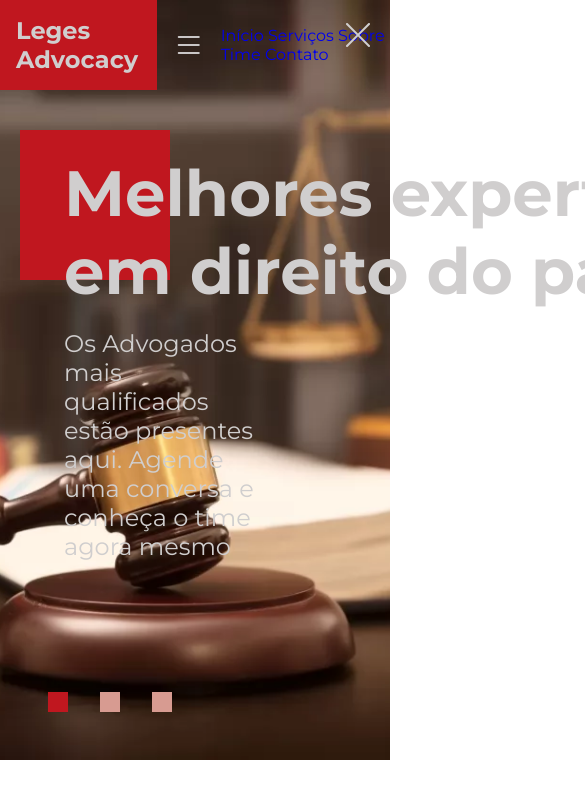
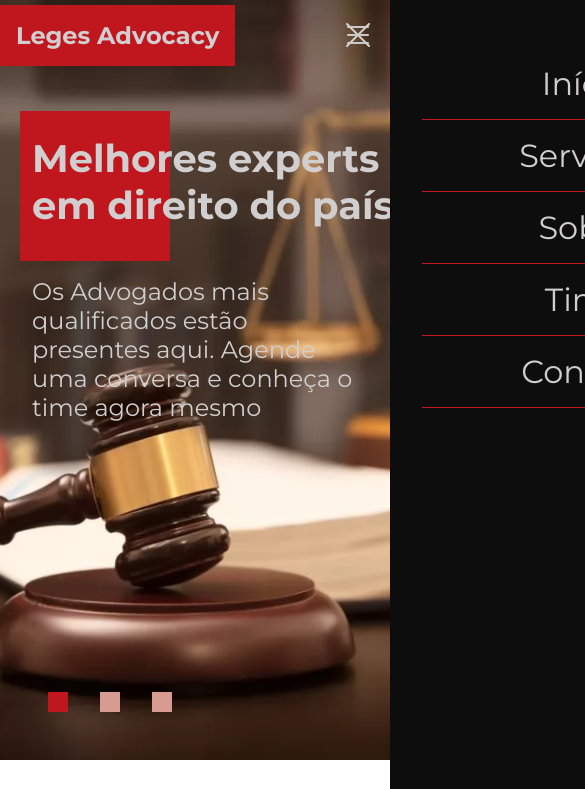
Before and after one commit to ajuniorcal/legesadvocacy, a plain HTML site: page index.html in a window 390 px wide. Shown: the top 789 px of the page, 585 px wide, since content can reach past the window. Drawn offline with nearby package versions, Linux system fonts and the light colour scheme.

Commit message:
Quase la

```diff
--- a/css/style.css
+++ b/css/style.css
@@ -1,5 +1,5 @@
 /* Geral */
-@import url('https://fonts.googleapis.com/css2?family=Montserrat:ital,wght@0,300;0,400;0,700;1,500&display=swap');
+@import url("https://fonts.googleapis.com/css2?family=Montserrat:ital,wght@0,300;0,400;0,700;1,500&display=swap");
 
 :root {
   --main-color: #c0171f; /* #c0171f */
@@ -8,13 +8,12 @@
   --secondary-color: #d79b91;
   --tertiary-color: #d0cece;
   --secondary-bg-color: #5c1011;
-
 }
 * {
-    font-family: 'Montserrat', sans-serif;
+  font-family: "Montserrat", sans-serif;
   padding: 0;
   margin: 0;
-
+  box-sizing: border-box;
 }
 
 a {
@@ -30,7 +29,6 @@ input[type="submit"] {
 /* Cabeçlho e Banner */
 
 #header {
-
   min-height: 90vh;
   background-image: url("../Images/cabeçalho.webp");
   background-size: cover;
@@ -38,7 +36,6 @@ input[type="submit"] {
   color: var(--primary-text-color);
   margin-bottom: 2rem;
   position: relative;
-
 }
 
 #inner-header {
@@ -59,7 +56,7 @@ input[type="submit"] {
   margin-right: 2rem;
 }
 
-#navbar a{
+#navbar a {
   color: var(--primary-text-color);
   font-weight: bold;
   padding: 1rem;
@@ -73,8 +70,8 @@ input[type="submit"] {
   max-width: 50%;
   padding: 4rem;
   opacity: 0;
-    position:absolute;
-    transition: .6s;
+  position: absolute;
+  transition: 0.6s;
 }
 .banner h2 {
   font-size: 4rem;
@@ -83,12 +80,9 @@ input[type="submit"] {
   z-index: 2;
   display: grid;
   grid-template-columns: 16ch auto;
-
-
 }
 .banner p {
   font-size: 1.5rem;
-
 }
 
 .square {
@@ -114,8 +108,6 @@ input[type="submit"] {
   width: 20px;
   height: 20px;
   background-color: var(--secondary-color);
-
-
 }
 
 .dot.active {
@@ -146,21 +138,16 @@ input[type="submit"] {
   color: var(--main-color);
   font-size: 3rem;
   padding-bottom: 3rem;
-
 }
 
 .section-subtitle h3 {
   color: var(--secondary-text-color);
-
 }
-
 
 .section-title {
   color: var(--secondary-text-color);
   font-size: 1.3rem;
 }
-
-
 
 .btn {
   padding: 1.2rem 1.8rem;
@@ -170,7 +157,6 @@ input[type="submit"] {
   text-transform: uppercase;
   color: var(--primary-text-color);
   align-self: end;
-
 }
 
 .image-container {
@@ -186,15 +172,14 @@ input[type="submit"] {
   padding: 2rem;
 }
 
-
 #other-services {
   width: 100%;
+  height: 100%;
   display: flex;
-    flex-wrap: wrap;
+
   justify-content: center;
   gap: 2rem;
   padding: 2rem;
-
 }
 
 .service {
@@ -203,7 +188,6 @@ input[type="submit"] {
   max-width: 30%;
   padding: 0 15px;
   box-sizing: border-box;
-
 }
 
 .service i {
@@ -231,7 +215,6 @@ input[type="submit"] {
   font-size: 1.8rem;
   margin-bottom: 1rem;
   text-transform: uppercase;
-
 }
 /* Sobre Nos*/
 
@@ -254,17 +237,15 @@ input[type="submit"] {
   justify-content: center;
   gap: 2rem;
   padding: 4rem 3rem;
-
 }
 
 #about-text p {
-    font-size: 1.5rem;
+  font-size: 2rem;
 }
 
 #about-text .section-subtitle,
 #about-text .section-title {
   color: var(--primary-text-color);
-
 }
 
 #about-text i {
@@ -286,8 +267,7 @@ input[type="submit"] {
 
 .about-description i {
   font-size: 2.5rem;
-    padding:2rem;
-
+  padding: 2rem;
 }
 
 #about-data {
@@ -306,22 +286,17 @@ input[type="submit"] {
   padding-bottom: 2rem;
   padding-top: 2rem;
   margin-top: -1px;
-
-
-
 }
 
-#about-data .data:first-child{
+#about-data .data:first-child {
   border-bottom: 1px solid var(--secondary-text-color);
   border-right: 1px solid var(--secondary-text-color);
 }
 
-#about-data .data:last-child{
+#about-data .data:last-child {
   border-top: 1px solid var(--secondary-text-color);
   border-left: 1px solid var(--secondary-text-color);
 }
-
-
 
 #about-data .data i {
   background-color: transparent;
@@ -347,7 +322,8 @@ padding: 0;
   padding-bottom: 3rem;
 }
 
-#testimonial-information, #testimonial-image-container {
+#testimonial-information,
+#testimonial-image-container {
   display: inline-block;
   vertical-align: center;
 }
@@ -360,9 +336,9 @@ padding: 0;
   width: 50%;
 }
 
-
 @media screen and (max-width: 768px) {
-    #testimonial-information, #testimonial-image-container {
+  #testimonial-information,
+  #testimonial-image-container {
     display: block;
     width: 100%;
   }
@@ -373,6 +349,8 @@ padding: 0;
   justify-content: end;
   align-items: center;
   gap: 1rem;
+  margin-bottom: 3rem;
+  padding-bottom: 1rem;
 }
 
 .author .author-name {
@@ -398,7 +376,6 @@ Colaboradores */
 #team {
   position: relative;
   margin-bottom: 2rem;
-
 }
 
 #team h2 {
@@ -412,7 +389,6 @@ Colaboradores */
 
 #team h2 span {
   color: var(--main-color);
-
 }
 
 #team .square {
@@ -422,7 +398,6 @@ Colaboradores */
   left: 50%;
   margin-left: -50px;
   top: -25px;
-
 }
 
 .employees {
@@ -437,7 +412,7 @@ Colaboradores */
   text-transform: uppercase;
   font-size: 1.2rem;
   font-weight: bold;
-    margin: 0.5rem 0 ;
+  margin: 0.5rem 0;
 }
 /*
 Contato */
@@ -464,15 +439,12 @@ Contato */
   padding: 1rem;
 }
 
-
 #contact-information i {
-
   background-color: var(--primary-text-color);
   color: var(--main-color);
   font-size: 3rem;
   padding: 1rem;
   align-items: center;
-
 }
 
 #contact-information form {
@@ -531,10 +503,9 @@ Contato */
 
 .footer-brand {
   margin-bottom: 2rem;
-
 }
 
-  .footer-brand h2{
+.footer-brand h2 {
   background-color: var(--main-color);
   margin-bottom: 0.5rem;
   padding: 1rem;
@@ -587,7 +558,6 @@ Contato */
   gap: 1rem;
   align-items: center;
   margin-bottom: 1rem;
-
 }
 
 #footer .phone-number i {
@@ -599,7 +569,8 @@ Contato */
 }
 
 /* Mobile Navbar */
-#menu, #close-menu {
+#menu,
+#close-menu {
   font-size: 2rem;
   padding: 1rem;
 }
@@ -608,13 +579,38 @@ Contato */
   position: absolute;
   top: 0;
   right: 0;
+  display: none;
 }
+
 #mobile-navbar {
   position: fixed;
+  top: 0;
+  left: 100%;
+  height: 100%;
+  width: 100%;
+  background-color: rgba(0, 0, 0, 0.95);
+  display: flex;
+  flex-direction: column;
+  padding: 4rem 2rem;
+  transition: 0.4s;
+  z-index: 5;
+}
+
+#mobile-navbar.menu-active {
+  left: 0;
+}
+
+#mobile-navbar a {
+  color: var(--primary-text-color);
+  font-size: 2rem;
+  text-align: center;
+  margin-bottom: 1rem;
+  padding-bottom: 1rem;
+  border-bottom: 1px solid var(--main-color);
 }
 /* Responsivo */
 
-@media (max-width: 450px){
+@media (max-width: 450px) {
   body {
     overflow-x: hidden;
   }
@@ -624,12 +620,47 @@ Contato */
     font-size: 2rem;
   }
 
-
-
   /* Navbar */
 
   #navbar {
     display: none;
+  }
 
+  #menu,
+  #close-menu {
+    display: block;
+  }
+
+  .banner {
+    max-width: 100%;
+    padding: 4rem 2rem;
+  }
+
+  .banner h2 {
+    font-size: 2.4rem;
+  }
+
+  .banner p {
+    margin-top: 3rem;
+    font-size: 1.5rem;
+  }
+
+  /* Áreas de atuação */
+
+  .btn {
+    align-self: initial;
+    text-align: center;
+  }
+
+  .image-container {
+    flex: 1 1 100%;
+  }
+
+  #other-services {
+    display: flex;
+    flex-direction: column;
+  }
+  .service {
+    width: 100%;
   }
 }
--- a/index.html
+++ b/index.html
@@ -33,7 +33,7 @@
             <!--Menu Mobile-->
             <i class="bi bi-list" id="menu"></i>
             <i class="bi bi-x-lg" id="close-menu"></i>
-            <nav id="bobile-navbar">
+            <nav id="mobile-navbar">
                 <a href="#header">Início</a>
                 <a href="areasdeexpertise">Serviços</a>
                 <a href="sobre">Sobre</a>
```
Lines whose indentation alone changed are shown as unchanged.
